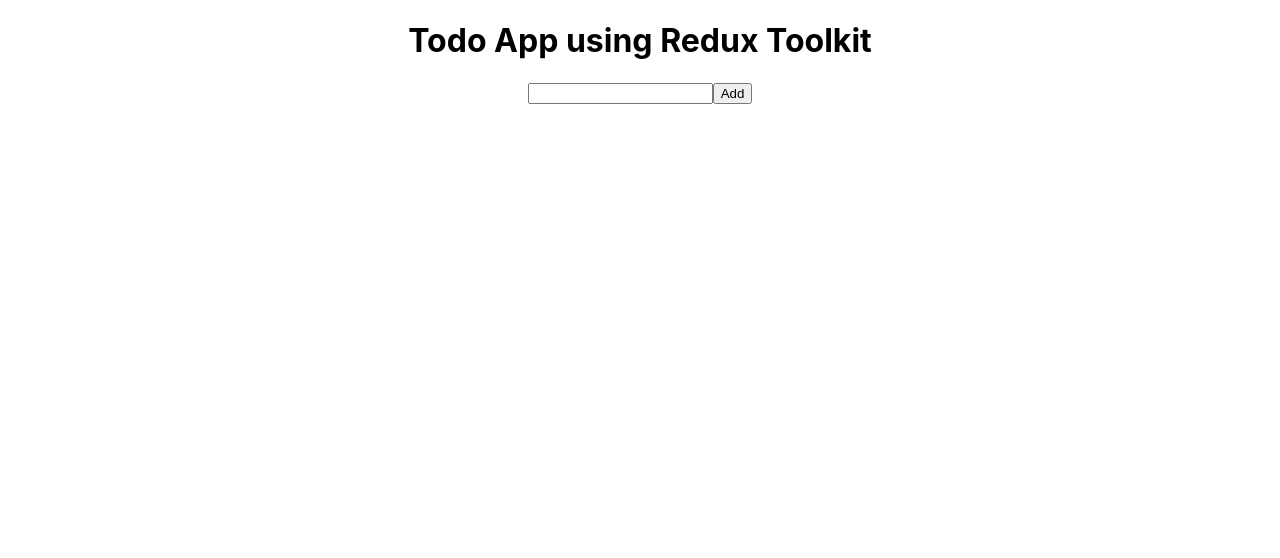
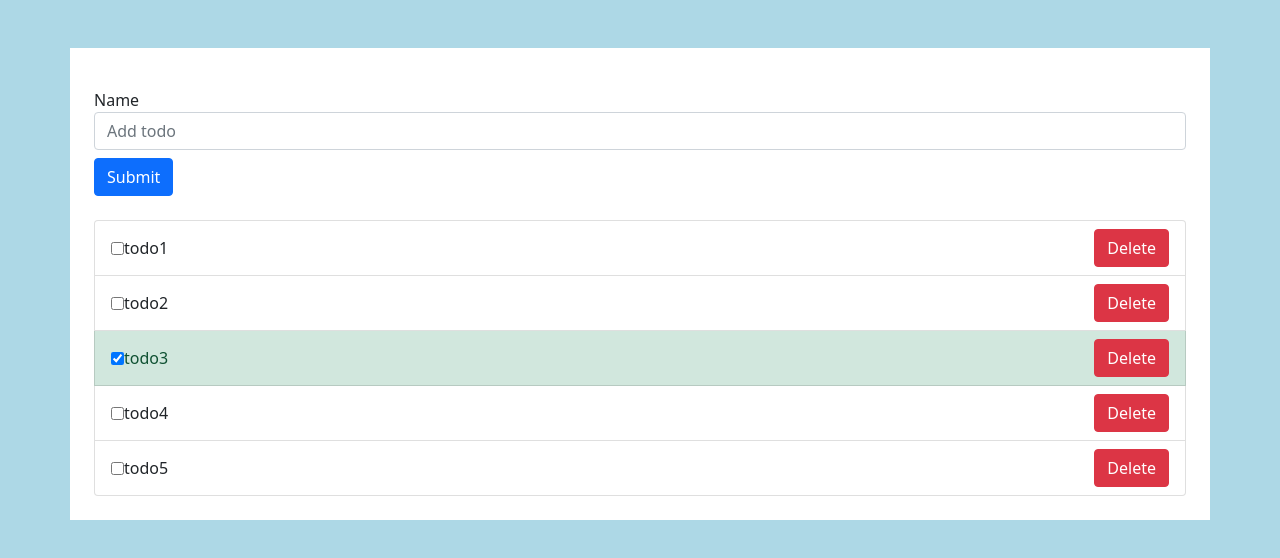
Before and after one commit to JWoltjen/todo-w-reduxtoolkit, a React (Create React App) app: page / in a window 1280 px wide. Shown: the top 558 px of the page. Built offline with nearby package versions, Linux system fonts and the light colour scheme.

Commit message:
add bootstrap to app.js

```diff
--- a/src/App.css
+++ /dev/null
@@ -1,38 +0,0 @@
-.App {
-  text-align: center;
-}
-
-.App-logo {
-  height: 40vmin;
-  pointer-events: none;
-}
-
-@media (prefers-reduced-motion: no-preference) {
-  .App-logo {
-    animation: App-logo-spin infinite 20s linear;
-  }
-}
-
-.App-header {
-  background-color: #282c34;
-  min-height: 100vh;
-  display: flex;
-  flex-direction: column;
-  align-items: center;
-  justify-content: center;
-  font-size: calc(10px + 2vmin);
-  color: white;
-}
-
-.App-link {
-  color: #61dafb;
-}
-
-@keyframes App-logo-spin {
-  from {
-    transform: rotate(0deg);
-  }
-  to {
-    transform: rotate(360deg);
-  }
-}
--- a/src/App.js
+++ b/src/App.js
@@ -1,11 +1,12 @@
-import logo from './logo.svg';
-import './App.css';
-import Todos from '../src/components/Todos'
+import AddTodoForm from './components/AddTodoForm';
+import TodoList from './components/TodoList';
+import 'bootstrap/dist/css/bootstrap.min.css'
 
 function App() {
   return (
-    <div className="App">
-      <Todos/>
+    <div className="container bg-white p-4 mt-5">
+      <AddTodoForm/>
+      <TodoList/>
     </div>
   );
 }
--- /dev/null
+++ b/src/components/TodoList.js
@@ -0,0 +1,22 @@
+import React from 'react';
+import TodoItem from './TodoItem'
+
+const TodoList = () => {
+    const todos = [
+        { id: 1, title: 'todo1', completed: false },
+		{ id: 2, title: 'todo2', completed: false },
+		{ id: 3, title: 'todo3', completed: true },
+		{ id: 4, title: 'todo4', completed: false },
+		{ id: 5, title: 'todo5', completed: false },
+	];
+
+	return (
+		<ul className='list-group'>
+			{todos.map((todo) => (
+				<TodoItem id={todo.id} title={todo.title} completed={todo.completed} />
+			))}
+		</ul>
+	);
+};
+
+export default TodoList;
--- a/src/components/Todos.js
+++ /dev/null
@@ -1,20 +0,0 @@
-import React, {useState} from 'react'
-
-
-
-function Todos() {
-    const [inputText, setInputText] = useState('')
-
-    return (
-        <div>
-            <h1>Todo App using Redux Toolkit</h1>
-            <div>
-                <input value={inputText} onChange={e => setInputText(e.target.value)} />
-                <button>Add</button>
-            </div>
-
-        </div>
-    )
-}
-
-export default Todos
--- a/src/index.css
+++ b/src/index.css
@@ -5,6 +5,7 @@
 		sans-serif;
 	-webkit-font-smoothing: antialiased;
 	-moz-osx-font-smoothing: grayscale;
+	background-color: lightblue !important;
 }
 
 code {
```
Also changed, not shown: 1 other file (tests, documents, lock files or other folders). Lines whose indentation alone changed are shown as unchanged.
